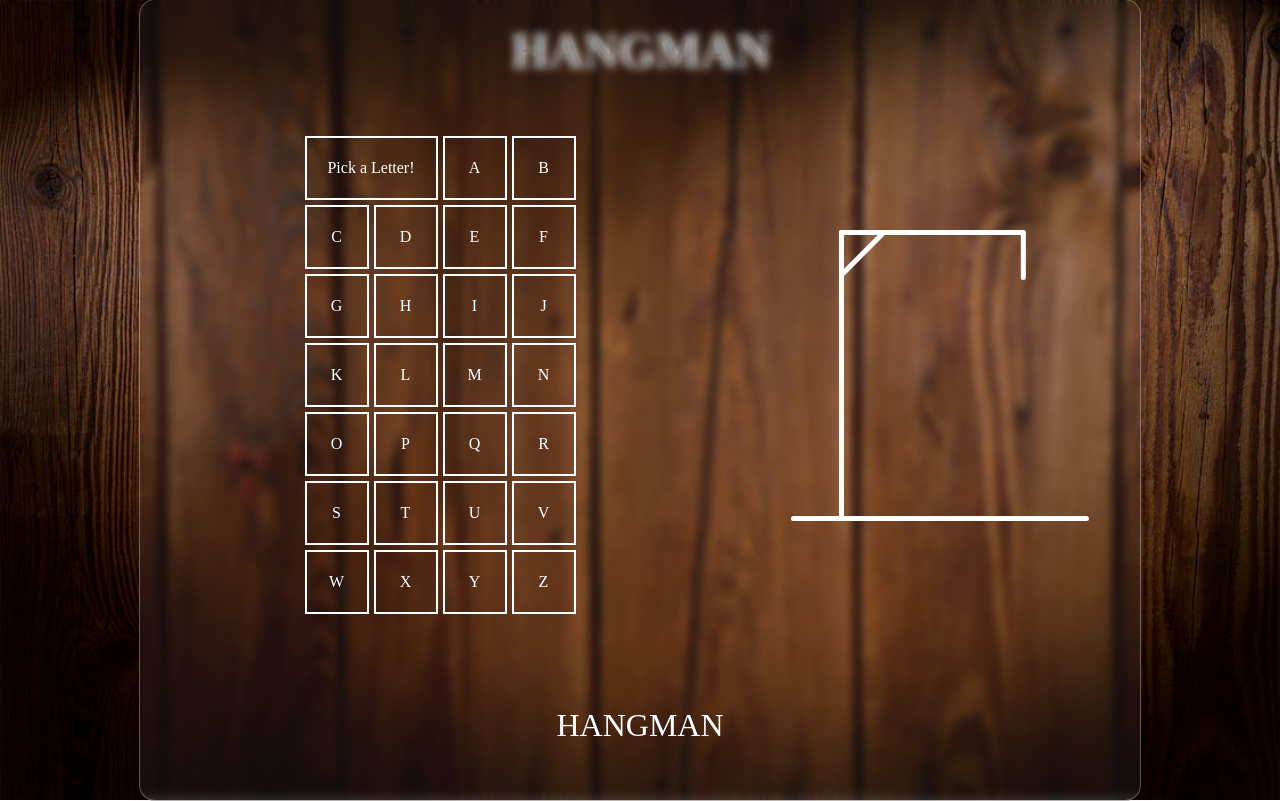
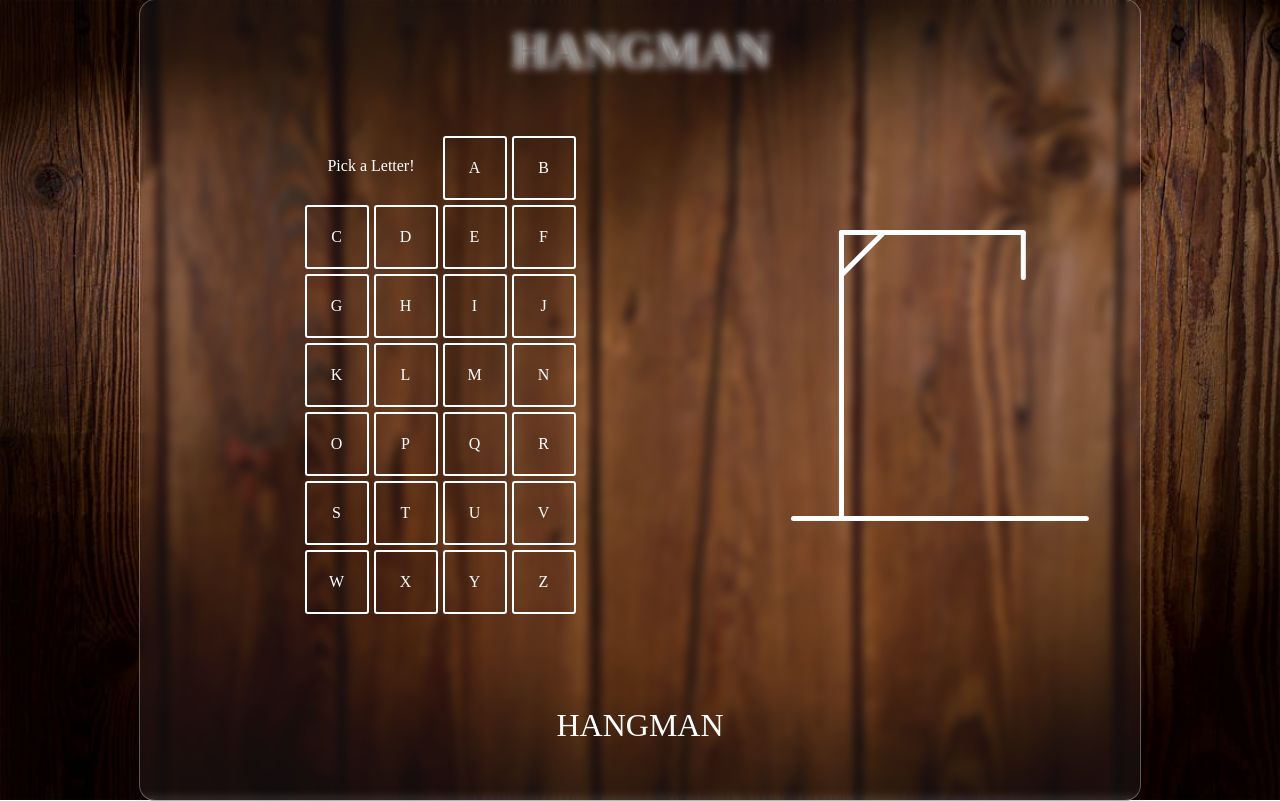
Before and after one commit to bartasd/hangman, a React (Create React App) app: page / in a window 1280 px wide. Built offline with nearby package versions, Linux system fonts and the light colour scheme; a web font is replaced by a local one.

Commit message:
made some coloring

```diff
--- a/src/components/Letter.jsx
+++ b/src/components/Letter.jsx
@@ -1,3 +1,16 @@
+import { useState } from "react";
+import style from "./letter.module.css";
+
 export default function Letter({ letter }) {
-  return <p>{letter}</p>;
+  const [classList, setClassList] = useState(style.basic);
+
+  function setClass() {
+    setClassList(style.success);
+  }
+
+  return (
+    <p className={classList} onClick={setClass}>
+      {letter}
+    </p>
+  );
 }
--- /dev/null
+++ b/src/components/letter.module.css
@@ -0,0 +1,11 @@
+.basic {
+  border: 2px solid white;
+}
+
+.success {
+  border: 2px solid green;
+}
+
+.failure {
+  border: 2px solid red;
+}
--- a/src/components/letters.module.css
+++ b/src/components/letters.module.css
@@ -12,18 +12,16 @@
 .container > p {
   padding: 15px;
   color: white;
-  border: 2px solid white;
   height: 30px;
   width: 30px;
   display: flex;
   justify-content: center;
   align-items: center;
+  border-radius: 3px;
+  cursor: pointer;
 }
 
 .container > p:first-of-type {
-  width: 99px;
+  width: 103px;
+  cursor: auto;
 }
-.container > p:hover {
-  border-radius: 3px;
-  cursor: pointer;
-}
```
Also changed, not shown: 1 other file (tests, documents, lock files or other folders).
